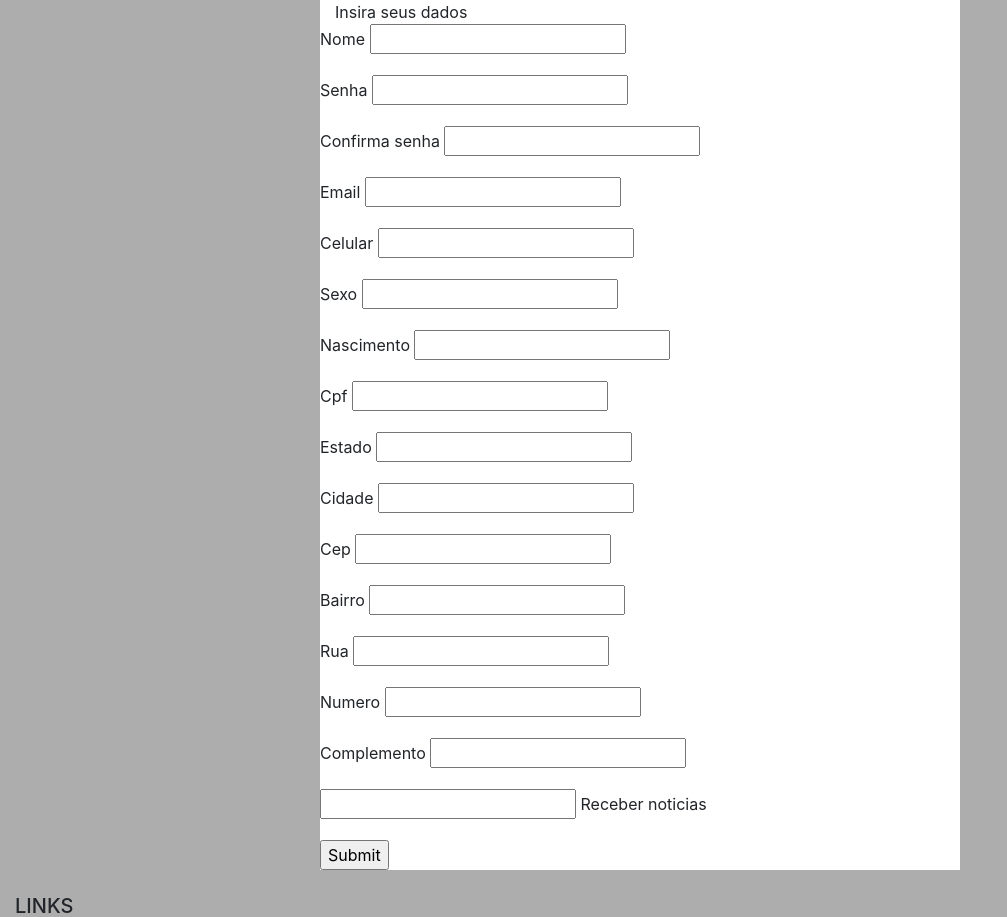
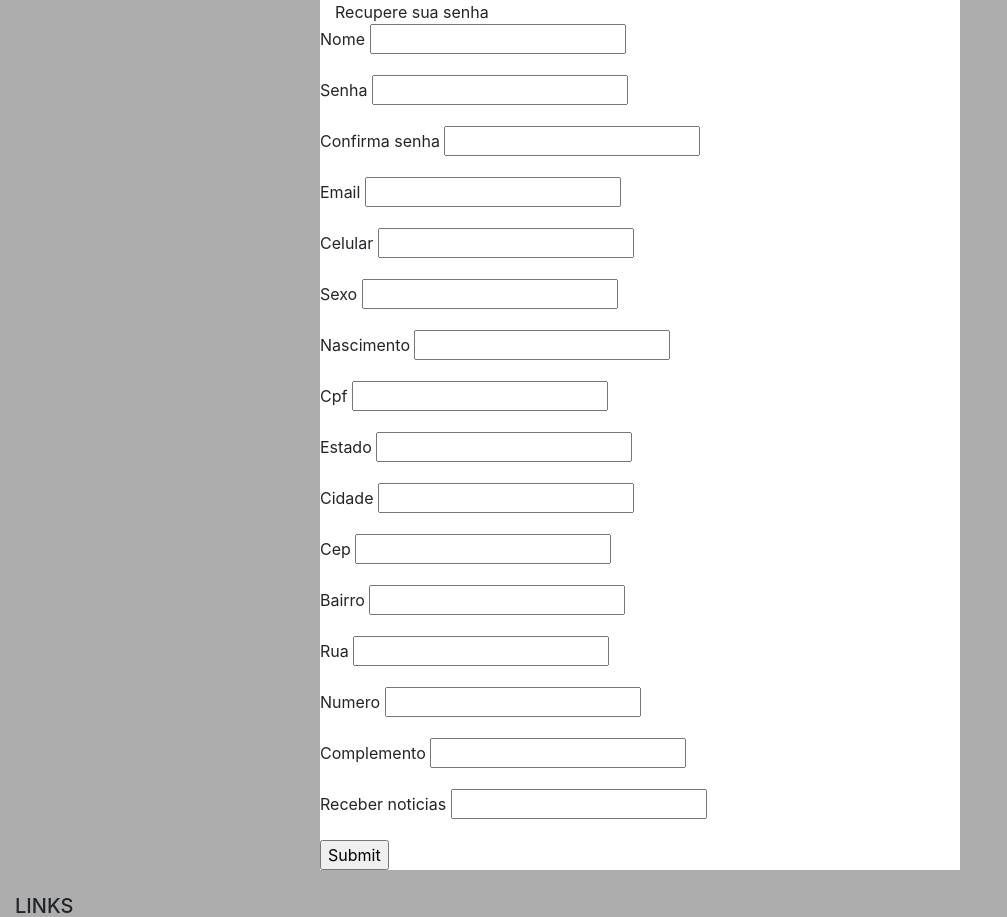
Before and after one commit to RaimundoLima/Zivot, a Flask app: template app/templates/cadastroPaciente.html in a window 1280 px wide. Shown: the top 917 px of the page, without its empty margins (0-1007 px from the left). Run offline with Flask 2, Linux system fonts and the light colour scheme; the template is opened without the code that fills it, so the values that code supplies are empty, except form fields; tables that the repository leaves empty hold one stand-in row (values such as "Sample post"); form fields are guessed from the names that the template uses; some libraries are stand-ins or nearby versions.

Commit message:
Update cadastroPaciente.html

```diff
--- a/app/templates/cadastroPaciente.html
+++ b/app/templates/cadastroPaciente.html
@@ -2,7 +2,7 @@
 {% from 'formularios.jinja' import render_field %}
 
 {% block title %}
-    <title>Cadastro de profissional - Zivot</title>
+    <title>Cadastro de usuario - Zivot</title>
 {% endblock %}
 
 {% block styles %}
@@ -14,7 +14,7 @@
             <div class="col-3"></div>
             <div class="col-6 text-left bg-white">
                 <div class="row">
-                    <div class="col-12 text-left">Insira seus dados</div>
+                    <div class="col-12 text-left">Recupere sua senha</div>
                     <form method=post>
                         <div class="form-group">{{ render_field(form.nome) }}</div>
                         <div class="form-group">{{ render_field(form.senha) }}</div>
@@ -32,8 +32,8 @@
                         <div class="form-group">{{ render_field(form.numero) }}</div>
                         <div class="form-group">{{ render_field(form.complemento) }}</div>
                         <div class="form-group">
-                            {{ form.receber_noticias }}
-                            {{ form.receber_noticias.label }}
+                            {{form.receber_noticias.label}}
+                            {{form.receber_noticias}}
                         </div>
                         {{form.submit}}
                     </form>
```
